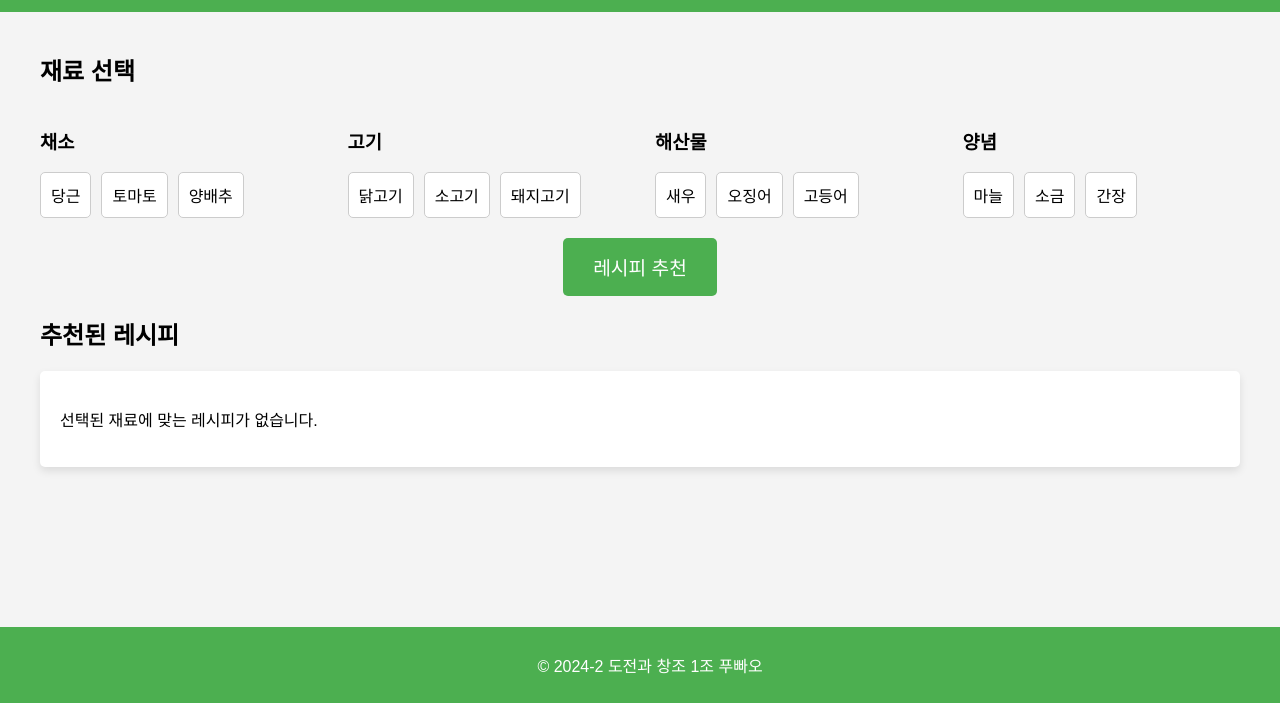
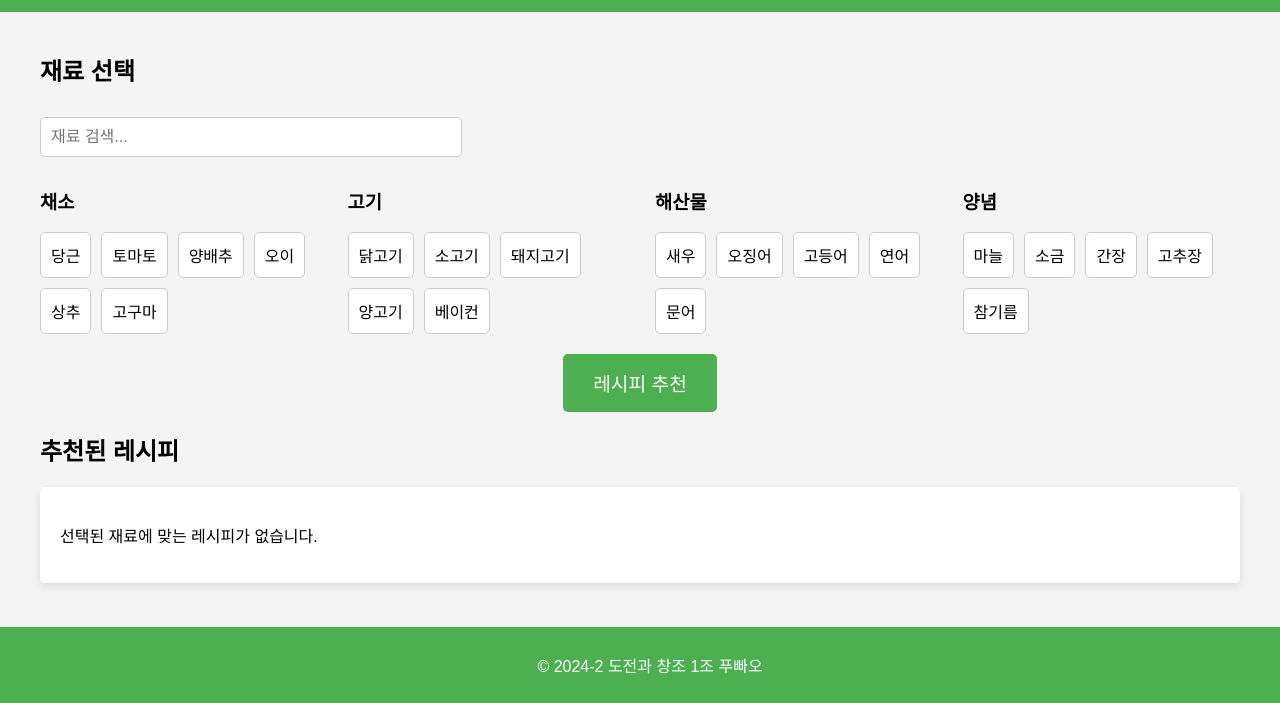
Before and after one commit to NEon120/recipe-web, a website: page index.html in a window 1280 px wide. Both pictures are taken after a click on the button "레시피 추천". Shown: the part 97-800 px from the top of the page. Drawn offline with Linux system fonts and the light colour scheme.

Commit message:
Update index.html

```diff
--- a/index.html
+++ b/index.html
@@ -3,7 +3,7 @@
 <head>
   <meta charset="UTF-8">
   <meta name="viewport" content="width=device-width, initial-scale=1.0">
-  <meta http-equiv="X-UA-Compatible" IE=edge">
+  <meta http-equiv="X-UA-Compatible" content="IE=edge">
   <title>푸빠오 - 푸드에 빠진 오늘</title>
   <style>
     body {
@@ -128,6 +128,16 @@
       background-color: #E1306C;
     }
 
+    #ingredient-search {
+      margin: 10px auto;
+      width: 100%;
+      max-width: 400px;
+      padding: 10px;
+      border: 1px solid #ccc;
+      border-radius: 5px;
+      font-size: 1rem;
+    }
+
   </style>
 </head>
 <body>
@@ -138,44 +148,55 @@
 
 <section>
   <h2>재료 선택</h2>
-  <div class="ingredients-container">
+  <input type="text" id="ingredient-search" placeholder="재료 검색...">
+
+  <div class="ingredients-container" id="ingredients-container">
     <!-- 채소 카테고리 -->
     <div class="category">
       <h3>채소</h3>
-      <div class="ingredient-list">
-        <div class="ingredient" data-category="채소">당근</div>
-        <div class="ingredient" data-category="채소">토마토</div>
-        <div class="ingredient" data-category="채소">양배추</div>
+      <div class="ingredient-list" data-category="채소">
+        <div class="ingredient" data-name="당근">당근</div>
+        <div class="ingredient" data-name="토마토">토마토</div>
+        <div class="ingredient" data-name="양배추">양배추</div>
+        <div class="ingredient" data-name="오이">오이</div>
+        <div class="ingredient" data-name="상추">상추</div>
+        <div class="ingredient" data-name="고구마">고구마</div>
       </div>
     </div>
 
     <!-- 고기 카테고리 -->
     <div class="category">
       <h3>고기</h3>
-      <div class="ingredient-list">
-        <div class="ingredient" data-category="고기">닭고기</div>
-        <div class="ingredient" data-category="고기">소고기</div>
-        <div class="ingredient" data-category="고기">돼지고기</div>
+      <div class="ingredient-list" data-category="고기">
+        <div class="ingredient" data-name="닭고기">닭고기</div>
+        <div class="ingredient" data-name="소고기">소고기</div>
+        <div class="ingredient" data-name="돼지고기">돼지고기</div>
+        <div class="ingredient" data-name="양고기">양고기</div>
+        <div class="ingredient" data-name="베이컨">베이컨</div>
       </div>
     </div>
 
     <!-- 해산물 카테고리 -->
     <div class="category">
       <h3>해산물</h3>
-      <div class="ingredient-list">
-        <div class="ingredient" data-category="해산물">새우</div>
-        <div class="ingredient" data-category="해산물">오징어</div>
-        <div class="ingredient" data-category="해산물">고등어</div>
+      <div class="ingredient-list" data-category="해산물">
+        <div class="ingredient" data-name="새우">새우</div>
+        <div class="ingredient" data-name="오징어">오징어</div>
+        <div class="ingredient" data-name="고등어">고등어</div>
+        <div class="ingredient" data-name="연어">연어</div>
+        <div class="ingredient" data-name="문어">문어</div>
       </div>
     </div>
 
     <!-- 양념 카테고리 -->
     <div class="category">
       <h3>양념</h3>
-      <div class="ingredient-list">
-        <div class="ingredient" data-category="양념">마늘</div>
-        <div class="ingredient" data-category="양념">소금</div>
-        <div class="ingredient" data-category="양념">간장</div>
+      <div class="ingredient-list" data-category="양념">
+        <div class="ingredient" data-name="마늘">마늘</div>
+        <div class="ingredient" data-name="소금">소금</div>
+        <div class="ingredient" data-name="간장">간장</div>
+        <div class="ingredient" data-name="고추장">고추장</div>
+        <div class="ingredient" data-name="참기름">참기름</div>
       </div>
     </div>
   </div>
@@ -208,6 +229,24 @@
     });
   });
 
+  // 검색 기능
+  const ingredientSearch = document.getElementById('ingredient-search');
+  const ingredientContainer = document.getElementById('ingredients-container');
+  ingredientSearch.addEventListener('input', (e) => {
+    const searchValue = e.target.value.toLowerCase();
+
+    // 모든 재료를 숨기고 검색 결과만 표시
+    const allIngredients = document.querySelectorAll('.ingredient');
+    allIngredients.forEach(ingredient => {
+      const ingredientName = ingredient.getAttribute('data-name').toLowerCase();
+      if (ingredientName.includes(searchValue)) {
+        ingredient.style.display = 'block';
+      } else {
+        ingredient.style.display = 'none';
+      }
+    });
+  });
+
   const suggestButton = document.getElementById('suggest-recipe');
   const recipeSuggestions = document.getElementById('recipe-suggestions');
 
@@ -215,6 +254,7 @@
     recipeSuggestions.innerHTML = '';
 
     const recipes = [
+      // 30개의 다양한 레시피
       {
         name: '닭고기 샐러드',
         ingredients: ['닭고기', '토마토', '마늘'],
@@ -250,22 +290,86 @@
           '새우와 마늘을 함께 섞어 마무리합니다.'
         ]
       },
+      // 추가된 28개의 레시피
       {
-        name: '채소 수프',
-        ingredients: ['당근', '토마토', '마늘'],
+        name: '고구마 구이',
+        ingredients: ['고구마', '참기름', '소금'],
         substitutes: {
-          '당근': '양배추',
-          '토마토': '오이',
-          '마늘': '생강'
+          '고구마': '감자',
+          '참기름': '올리브유',
+          '소금': '간장'
         },
         difficulty: '쉬움',
-        time: '30분',
+        time: '40분',
         calories: 150,
         instructions: [
-          '당근과 토마토를 작게 자릅니다.',
-          '마늘을 다진 후, 냄비에 기름을 두르고 살짝 볶습니다.',
-          '당근과 토마토를 냄비에 넣고 물을 부어 끓입니다.',
-          '모든 재료가 익을 때까지 끓이고 소금으로 간을 맞춥니다.'
+          '고구마를 껍질째 씻어 슬라이스합니다.',
+          '참기름과 소금을 뿌려 오븐에서 구워줍니다.'
+        ]
+      },
+      {
+        name: '연어 샐러드',
+        ingredients: ['연어', '상추', '토마토'],
+        substitutes: {
+          '연어': '고등어',
+          '상추': '케일',
+          '토마토': '파프리카'
+        },
+        difficulty: '쉬움',
+        time: '20분',
+        calories: 350,
+        instructions: [
+          '연어를 구워 식힙니다.',
+          '상추와 토마토를 준비해 샐러드에 섞습니다.',
+          '구운 연어를 위에 얹어 드레싱을 뿌립니다.'
+        ]
+      },
+      {
+        name: '베이컨 파스타',
+        ingredients: ['베이컨', '마늘', '파스타'],
+        substitutes: {
+          '베이컨': '소시지',
+          '마늘': '양파',
+          '파스타': '스파게티'
+        },
+        difficulty: '보통',
+        time: '30분',
+        calories: 600,
+        instructions: [
+          '베이컨과 마늘을 볶습니다.',
+          '파스타를 삶아 소스와 함께 버무립니다.'
+        ]
+      },
+      {
+        name: '문어 무침',
+        ingredients: ['문어', '양파', '고추장'],
+        substitutes: {
+          '문어': '오징어',
+          '양파': '파프리카',
+          '고추장': '된장'
+        },
+        difficulty: '보통',
+        time: '30분',
+        calories: 220,
+        instructions: [
+          '문어를 삶고 얇게 썹니다.',
+          '양파와 고추장 양념을 섞어 무칩니다.'
+        ]
+      },
+      {name: '해산물 파스타',
+        ingredients: ['오징어', '새우', '마늘'],
+        substitutes: {
+          '오징어': '고등어',
+          '새우': '닭고기',
+          '마늘': '양파'
+        },
+        difficulty: '어려움',
+        time: '50분',
+        calories: 550,
+        instructions: [
+          '오징어와 새우를 씻고 준비합니다.',
+          '마늘을 팬에 볶다가 해산물을 넣어 익힙니다.',
+          '파스타 면과 함께 소스로 버무립니다.'
         ]
       },
       {
@@ -286,22 +390,25 @@
         ]
       },
       {
-        name: '해산물 파스타',
-        ingredients: ['오징어', '새우', '마늘'],
+        name: '채소 수프',
+        ingredients: ['당근', '토마토', '마늘'],
         substitutes: {
-          '오징어': '고등어',
-          '새우': '닭고기',
-          '마늘': '양파'
+          '당근': '양배추',
+          '토마토': '오이',
+          '마늘': '생강'
         },
-        difficulty: '어려움',
-        time: '50분',
-        calories: 550,
+        difficulty: '쉬움',
+        time: '30분',
+        calories: 150,
         instructions: [
-          '오징어와 새우를 씻고 준비합니다.',
-          '마늘을 팬에 볶다가 해산물을 넣어 익힙니다.',
-          '파스타 면과 함께 소스로 버무립니다.'
+          '당근과 토마토를 작게 자릅니다.',
+          '마늘을 다진 후, 냄비에 기름을 두르고 살짝 볶습니다.',
+          '당근과 토마토를 냄비에 넣고 물을 부어 끓입니다.',
+          '모든 재료가 익을 때까지 끓이고 소금으로 간을 맞춥니다.'
         ]
-      }
+      },
+
+      // 더 많은 레시피 추가...
     ];
 
     const filteredRecipes = recipes.filter(recipe =>
```
